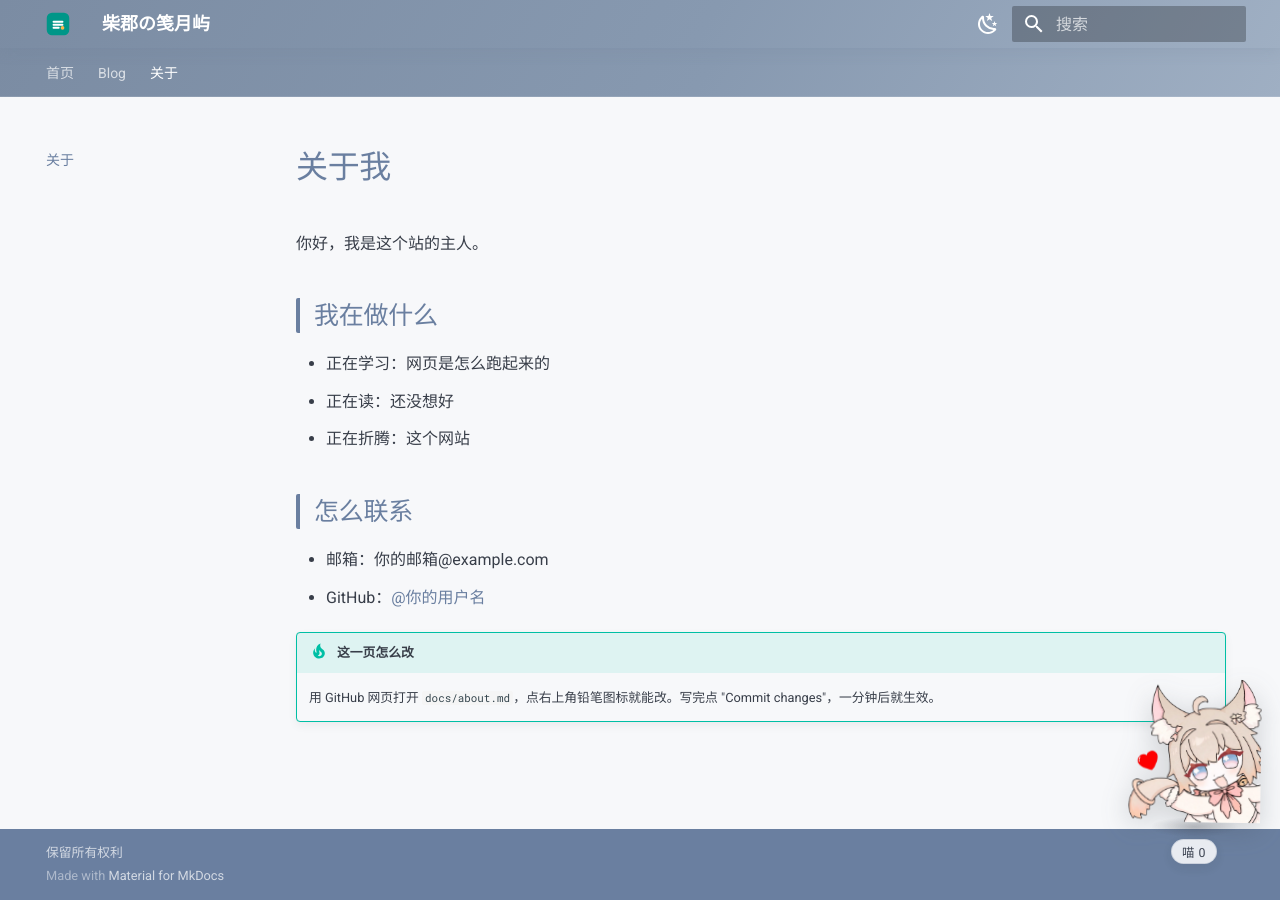
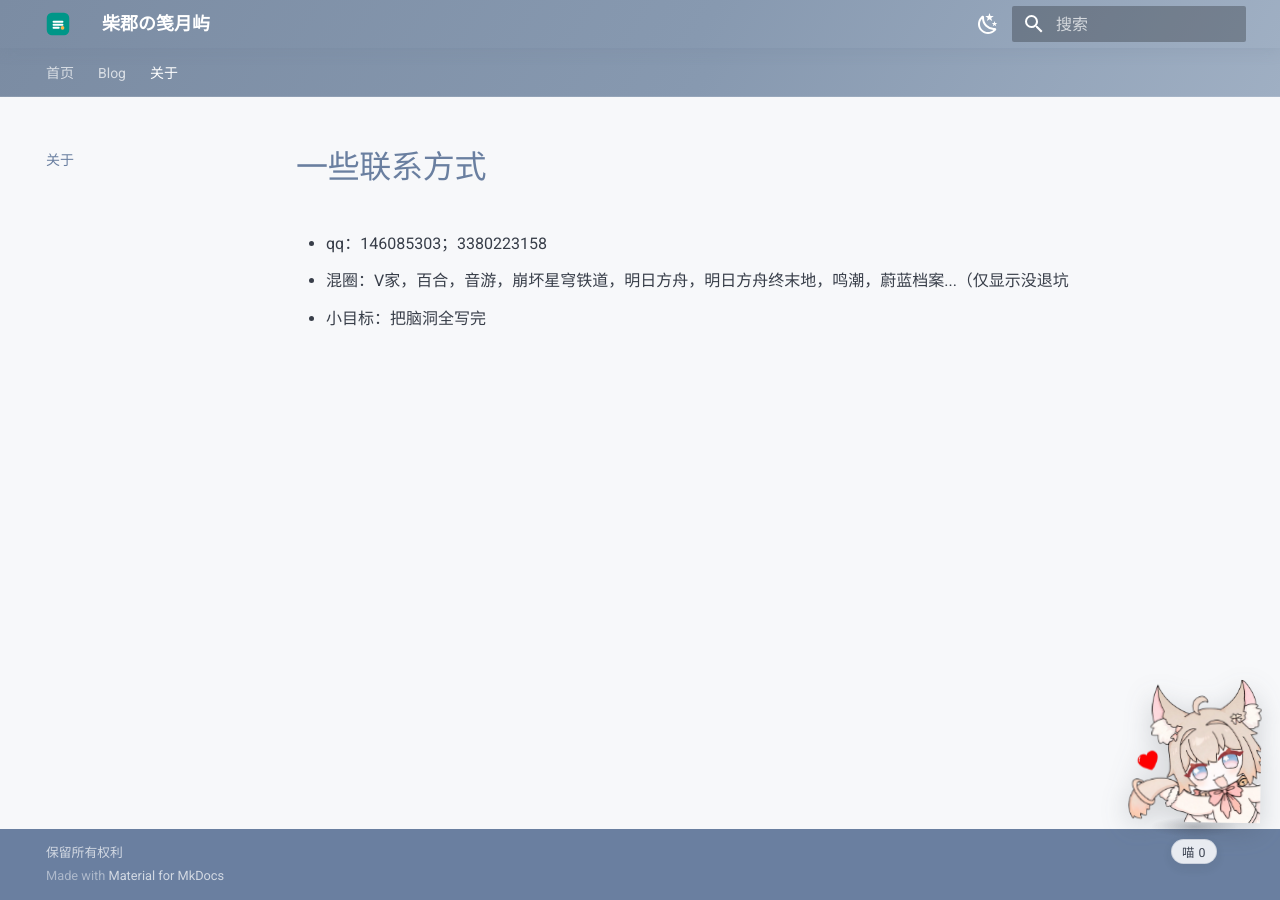
Before and after one commit to Cheshire-qwq/mysite, an MkDocs documentation site: the page built from docs/about.md, in a window 1280 px wide. Built offline with MkDocs 1.6.1 and Material for MkDocs 9.7.7, drawn with Linux system fonts in a browser that asks for light colours.

Commit message:
Update about.md

```diff
--- a/docs/about.md
+++ b/docs/about.md
@@ -1,17 +1,5 @@
-# 关于我
+# 一些联系方式
 
-你好，我是这个站的主人。
-
-## 我在做什么
-
-- 正在学习：网页是怎么跑起来的
-- 正在读：还没想好
-- 正在折腾：这个网站
-
-## 怎么联系
-
-- 邮箱：你的邮箱@example.com
-- GitHub：[@你的用户名](https://github.com/你的GitHub用户名)
-
-!!! tip "这一页怎么改"
-    用 GitHub 网页打开 `docs/about.md`，点右上角铅笔图标就能改。写完点 "Commit changes"，一分钟后就生效。
+- qq：146085303；3380223158
+- 混圈：V家，百合，音游，崩坏星穹铁道，明日方舟，明日方舟终末地，鸣潮，蔚蓝档案...（仅显示没退坑
+- 小目标：把脑洞全写完
```
